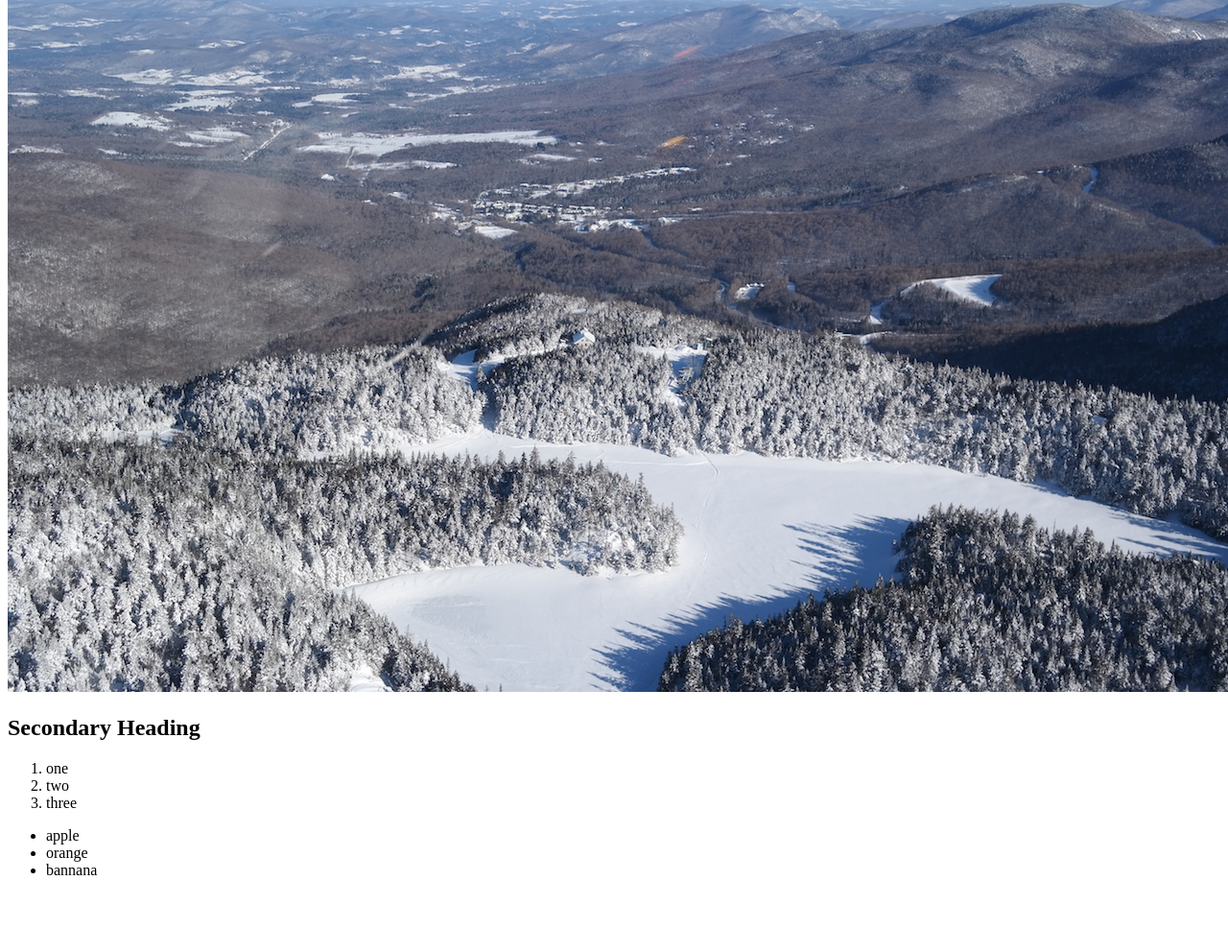
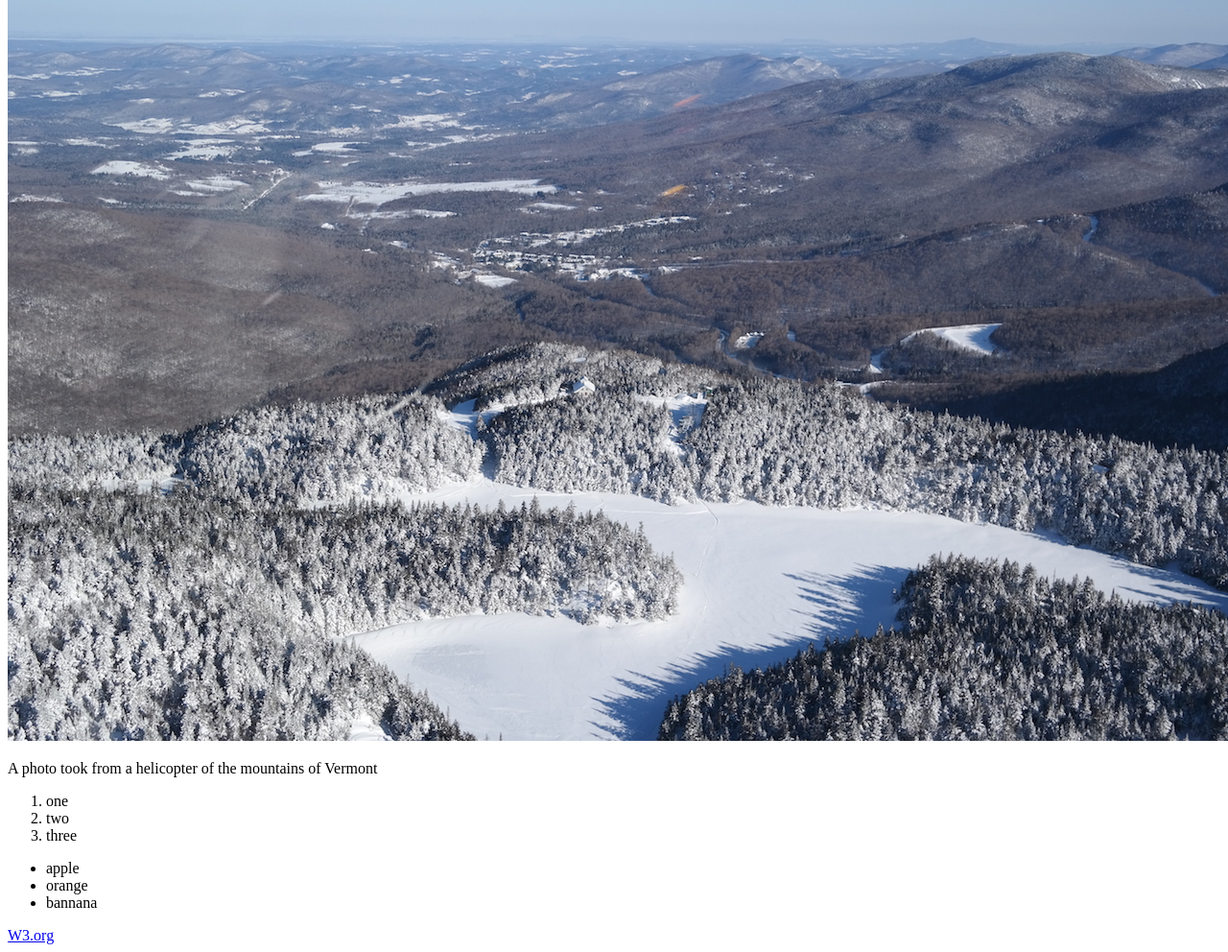
Before and after one commit to modernriot/modernriot.github.io, a plain HTML site: page hello.html in a window 1280 px wide. Shown: the part 246-1238 px from the top of the page at 96% size. Before the commit the page ends 1178 px from the top, so only its background shows below. Drawn offline with Linux system fonts and the light colour scheme.

Commit message:
Add files via upload

```diff
--- a/hello.html
+++ b/hello.html
@@ -3,9 +3,11 @@
 
 <h1>Hello World!</h1>
 <P>Hello World! Hello World! Hello World!</P>
+<h2>Secondary Heading</h2>
 <img src="vermont_ng.jpeg">
+<p> A photo took from a helicopter of the mountains of Vermont</p>
 
-<h2>Secondary Heading</h2>
+
 
 <ol>
     <li>one</li>
@@ -23,23 +25,6 @@
 </ul>
 
 
-
-
-
-
-
-
-
-
-
-
-
-
-
-
-
-
-
-
+<a href="http;//www.w3.org" target="_blank">W3.org</a>
 
 </html>
```
